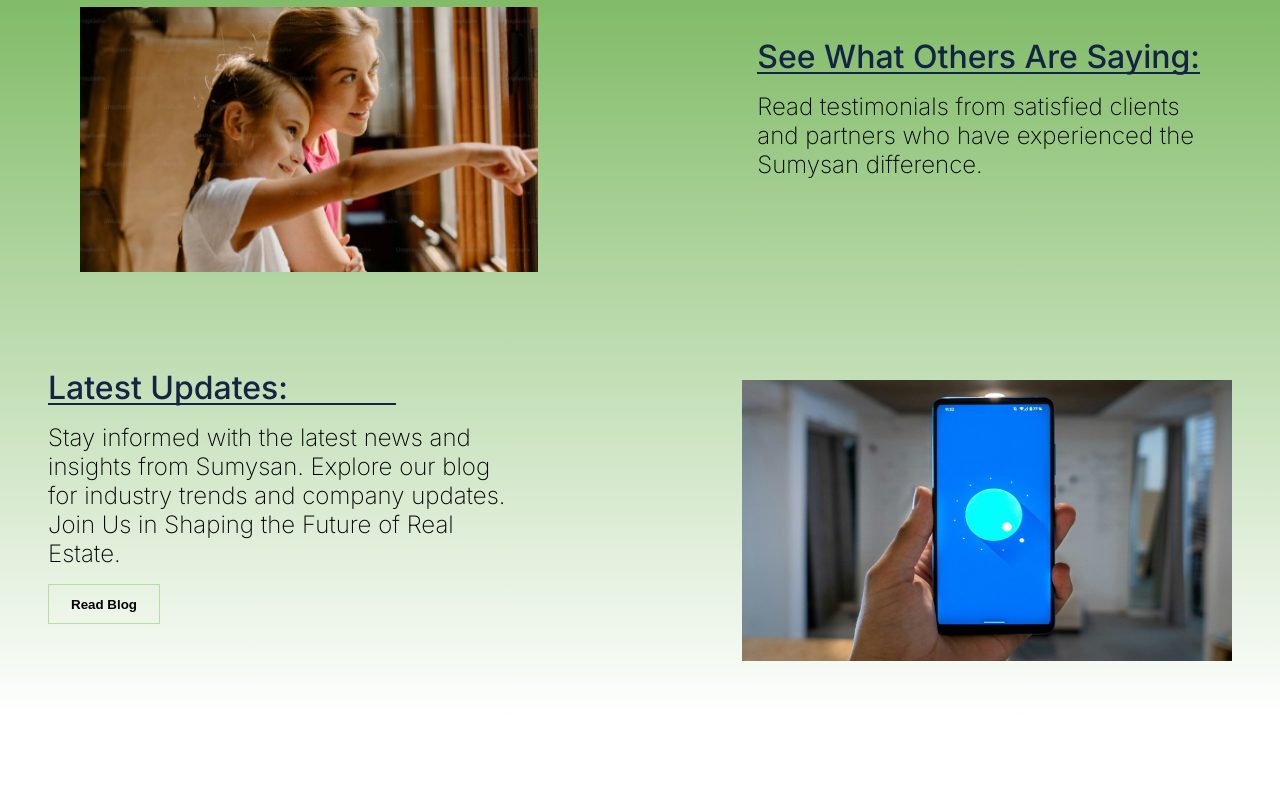
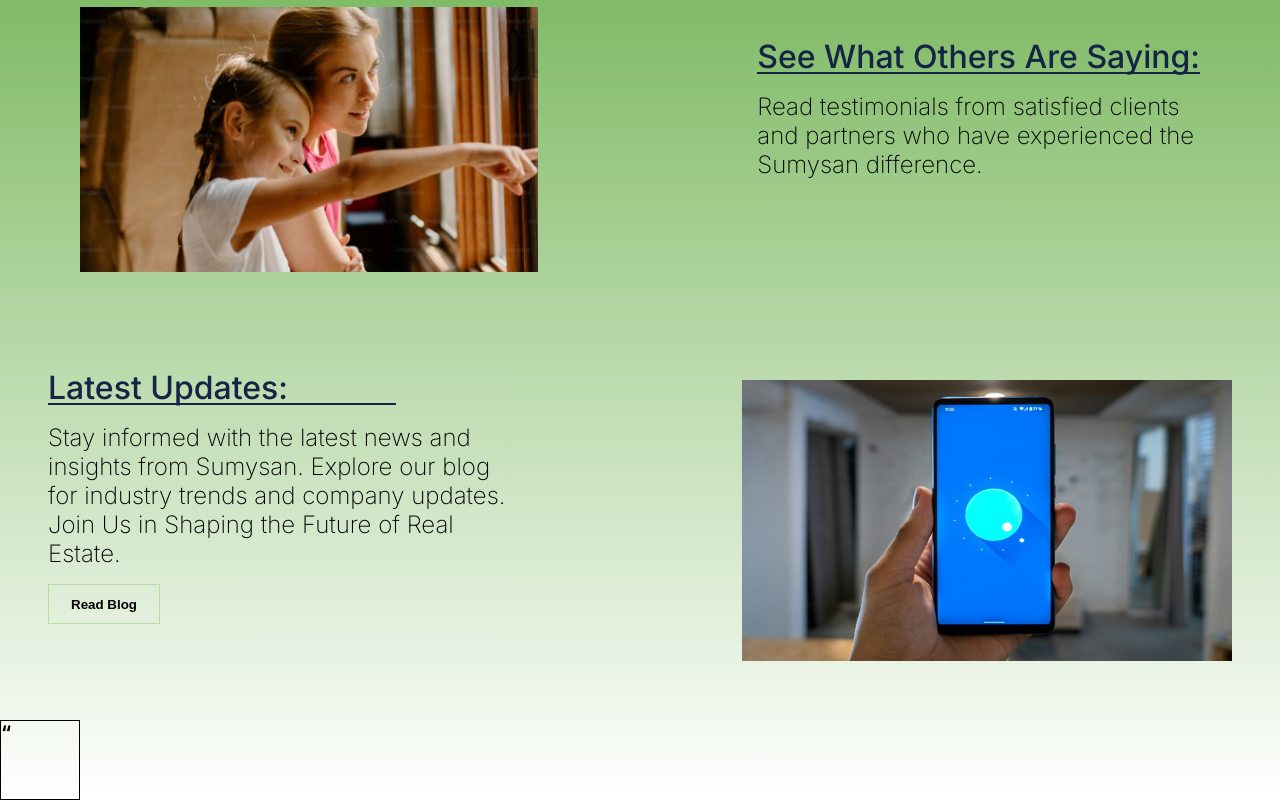
Before and after one commit to SumySan-Homex/Sumysan, a Next.js app: page / in a window 1280 px wide. Shown: the part 1724-2524 px from the top of the page. Before the commit the page ends 2444 px from the top, so only its background shows below. Built offline with nearby package versions, Linux system fonts and the light colour scheme.

Commit message:
:art: Intro new content features. wip

```diff
--- a/components/Content.tsx
+++ b/components/Content.tsx
@@ -45,6 +45,12 @@
             <Image src={img2} alt="img" />
           </div>
         </div>
+
+        <div>
+          <div className={styles.card}>
+            <h3>“</h3>
+          </div>
+        </div>
       </div>
     </div>
   );
--- a/styles/content.module.css
+++ b/styles/content.module.css
@@ -87,3 +87,9 @@
   margin-top: 1rem;
   cursor: pointer;
 }
+
+.card {
+  width: 5rem;
+  height: 5rem;
+  border: 1px solid black;
+}
```
